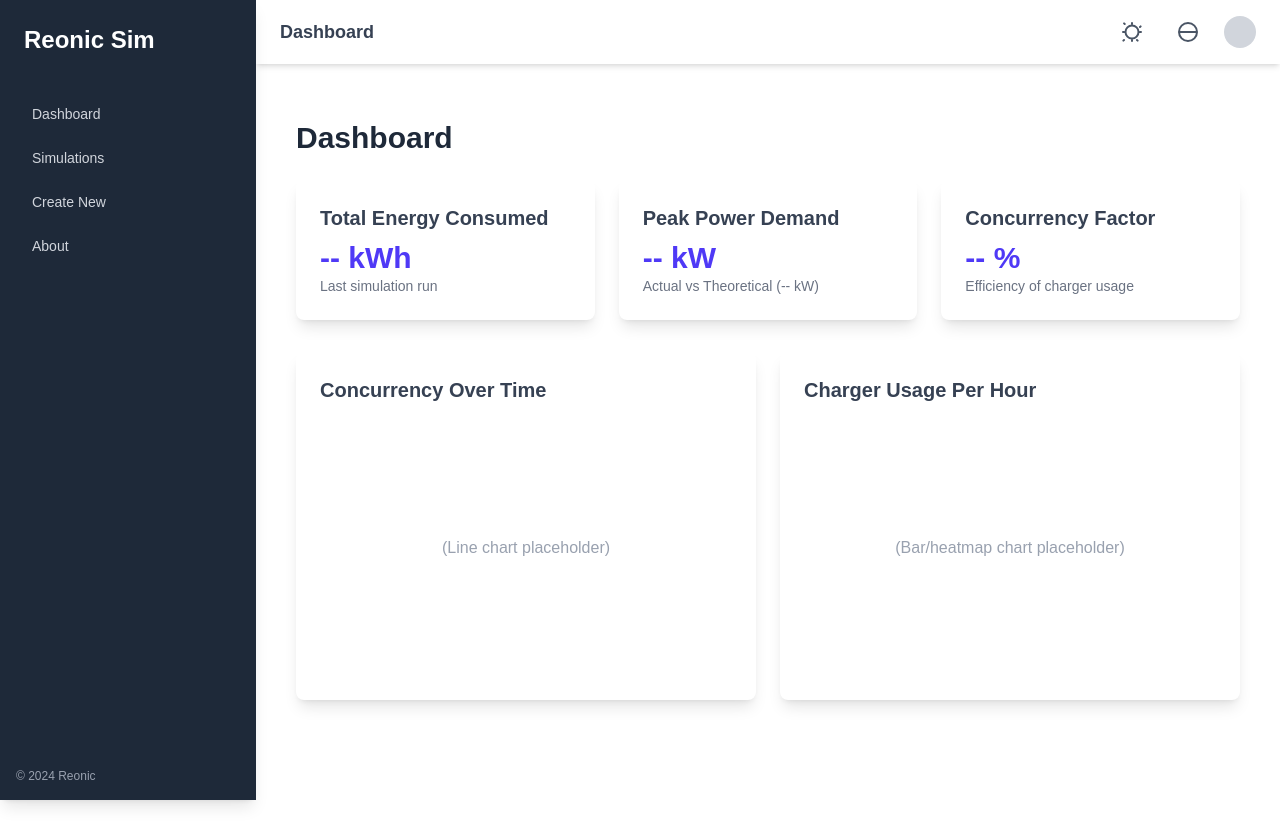
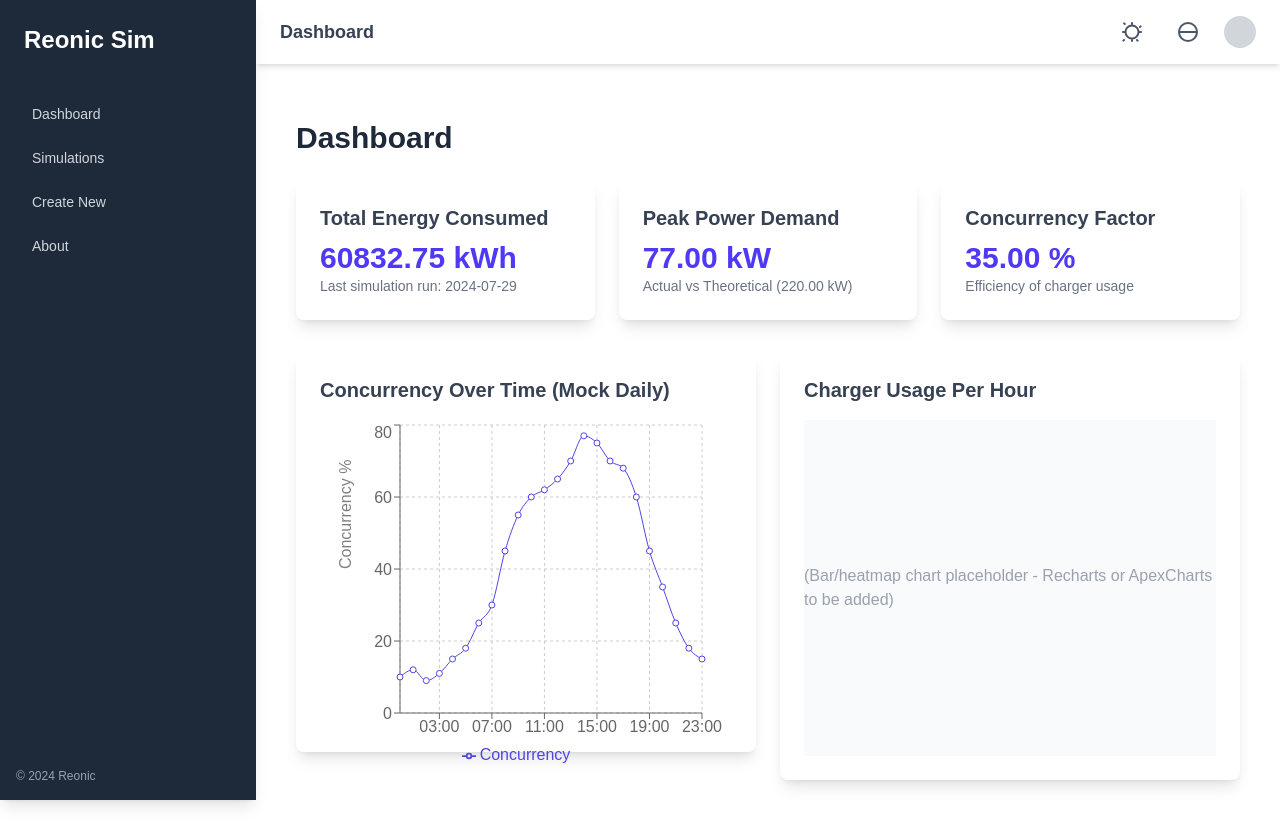
Before and after one commit to devLeopar/charger-stations, a Next.js app in the folder apps/frontend/: page /dashboard in a window 1280 px wide. Before the commit the page ends 800 px from the top, so only its background shows below. Built offline with nearby package versions, Linux system fonts and the light colour scheme.

Commit message:
feat: concurrency over time graph with mock data

```diff
--- a/apps/frontend/src/app/dashboard/page.tsx
+++ b/apps/frontend/src/app/dashboard/page.tsx
@@ -1,4 +1,40 @@
+'use client'; // Recharts components are client-side
+
 import React from 'react';
+import { LineChart, Line, XAxis, YAxis, CartesianGrid, Tooltip, Legend, ResponsiveContainer } from 'recharts';
+
+// Mock data structure similar to SimulationResult from simulation-core
+interface MockDashboardData {
+  totalEnergyConsumedKWh: number;
+  actualMaxPowerDemandKW: number;
+  theoreticalMaxPowerKW: number;
+  concurrencyFactor: number;
+  lastRunDate: string;
+  // Mock data for the concurrency over time chart
+  concurrencyTimeline: { time: string; concurrency: number }[];
+}
+
+const mockData: MockDashboardData = {
+  totalEnergyConsumedKWh: 60832.75,
+  actualMaxPowerDemandKW: 77.00,
+  theoreticalMaxPowerKW: 220.00,
+  concurrencyFactor: 0.35, // 35%
+  lastRunDate: '2024-07-29',
+  concurrencyTimeline: [
+    { time: '00:00', concurrency: 10 }, { time: '01:00', concurrency: 12 },
+    { time: '02:00', concurrency: 9 },  { time: '03:00', concurrency: 11 },
+    { time: '04:00', concurrency: 15 }, { time: '05:00', concurrency: 18 },
+    { time: '06:00', concurrency: 25 }, { time: '07:00', concurrency: 30 },
+    { time: '08:00', concurrency: 45 }, { time: '09:00', concurrency: 55 },
+    { time: '10:00', concurrency: 60 }, { time: '11:00', concurrency: 62 },
+    { time: '12:00', concurrency: 65 }, { time: '13:00', concurrency: 70 },
+    { time: '14:00', concurrency: 77 }, { time: '15:00', concurrency: 75 },
+    { time: '16:00', concurrency: 70 }, { time: '17:00', concurrency: 68 },
+    { time: '18:00', concurrency: 60 }, { time: '19:00', concurrency: 45 },
+    { time: '20:00', concurrency: 35 }, { time: '21:00', concurrency: 25 },
+    { time: '22:00', concurrency: 18 }, { time: '23:00', concurrency: 15 },
+  ],
+};
 
 const DashboardPage: React.FC = () => {
   return (
@@ -7,43 +43,54 @@ const DashboardPage: React.FC = () => {
 
       {/* Summary Cards Section */}
       <section className="mb-8 grid grid-cols-1 gap-6 md:grid-cols-2 lg:grid-cols-3">
-        {/* Placeholder Card 1: Total Energy */}
         <div className="rounded-lg bg-white p-6 shadow-lg">
           <h2 className="mb-2 text-xl font-semibold text-gray-700">Total Energy Consumed</h2>
-          <p className="text-3xl font-bold text-indigo-600">-- kWh</p>
-          <p className="text-sm text-gray-500">Last simulation run</p>
+          <p className="text-3xl font-bold text-indigo-600">
+            {mockData.totalEnergyConsumedKWh.toFixed(2)} kWh
+          </p>
+          <p className="text-sm text-gray-500">Last simulation run: {mockData.lastRunDate}</p>
         </div>
 
-        {/* Placeholder Card 2: Peak Power */}
         <div className="rounded-lg bg-white p-6 shadow-lg">
           <h2 className="mb-2 text-xl font-semibold text-gray-700">Peak Power Demand</h2>
-          <p className="text-3xl font-bold text-indigo-600">-- kW</p>
-          <p className="text-sm text-gray-500">Actual vs Theoretical (-- kW)</p>
+          <p className="text-3xl font-bold text-indigo-600">
+            {mockData.actualMaxPowerDemandKW.toFixed(2)} kW
+          </p>
+          <p className="text-sm text-gray-500">
+            Actual vs Theoretical ({mockData.theoreticalMaxPowerKW.toFixed(2)} kW)
+          </p>
         </div>
 
-        {/* Placeholder Card 3: Concurrency Factor */}
         <div className="rounded-lg bg-white p-6 shadow-lg">
           <h2 className="mb-2 text-xl font-semibold text-gray-700">Concurrency Factor</h2>
-          <p className="text-3xl font-bold text-indigo-600">-- %</p>
+          <p className="text-3xl font-bold text-indigo-600">
+            {(mockData.concurrencyFactor * 100).toFixed(2)} %
+          </p>
           <p className="text-sm text-gray-500">Efficiency of charger usage</p>
         </div>
       </section>
 
       {/* Charts Section */}
       <section className="grid grid-cols-1 gap-6 lg:grid-cols-2">
-        {/* Placeholder Chart 1: Concurrency Over Time */}
-        <div className="rounded-lg bg-white p-6 shadow-lg">
-          <h2 className="mb-4 text-xl font-semibold text-gray-700">Concurrency Over Time</h2>
-          <div className="flex h-64 items-center justify-center text-gray-400">
-            <p>(Line chart placeholder)</p>
-          </div>
+        <div className="h-[400px] rounded-lg bg-white p-6 shadow-lg">
+          <h2 className="mb-4 text-xl font-semibold text-gray-700">Concurrency Over Time (Mock Daily)</h2>
+          <ResponsiveContainer width="100%" height="100%">
+            <LineChart data={mockData.concurrencyTimeline}
+              margin={{ top: 5, right: 30, left: 20, bottom: 5 }}>
+              <CartesianGrid strokeDasharray="3 3" />
+              <XAxis dataKey="time" />
+              <YAxis label={{ value: 'Concurrency %', angle: -90, position: 'insideLeft' }} />
+              <Tooltip />
+              <Legend />
+              <Line type="monotone" dataKey="concurrency" stroke="#4f46e5" activeDot={{ r: 8 }} name="Concurrency" unit="%" />
+            </LineChart>
+          </ResponsiveContainer>
         </div>
 
-        {/* Placeholder Chart 2: Charger Usage Per Hour */}
         <div className="rounded-lg bg-white p-6 shadow-lg">
           <h2 className="mb-4 text-xl font-semibold text-gray-700">Charger Usage Per Hour</h2>
-          <div className="flex h-64 items-center justify-center text-gray-400">
-            <p>(Bar/heatmap chart placeholder)</p>
+          <div className="flex h-[336px] items-center justify-center bg-gray-50 text-gray-400">
+            <p>(Bar/heatmap chart placeholder - Recharts or ApexCharts to be added)</p>
           </div>
         </div>
       </section>
```
Also changed, not shown: apps/frontend/package.json (+7 -5 lines), 1 other file (tests, documents, lock files or other folders).
